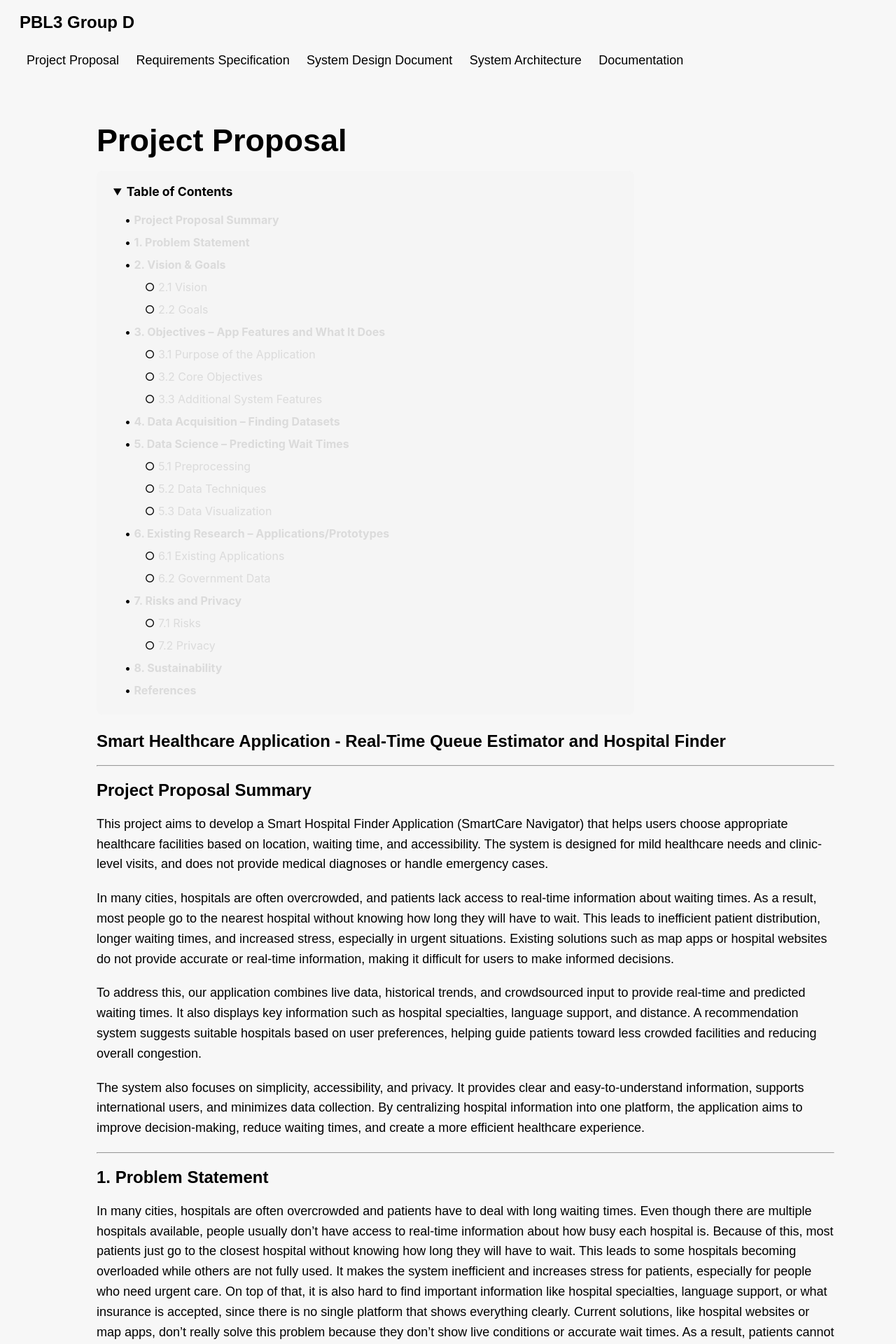
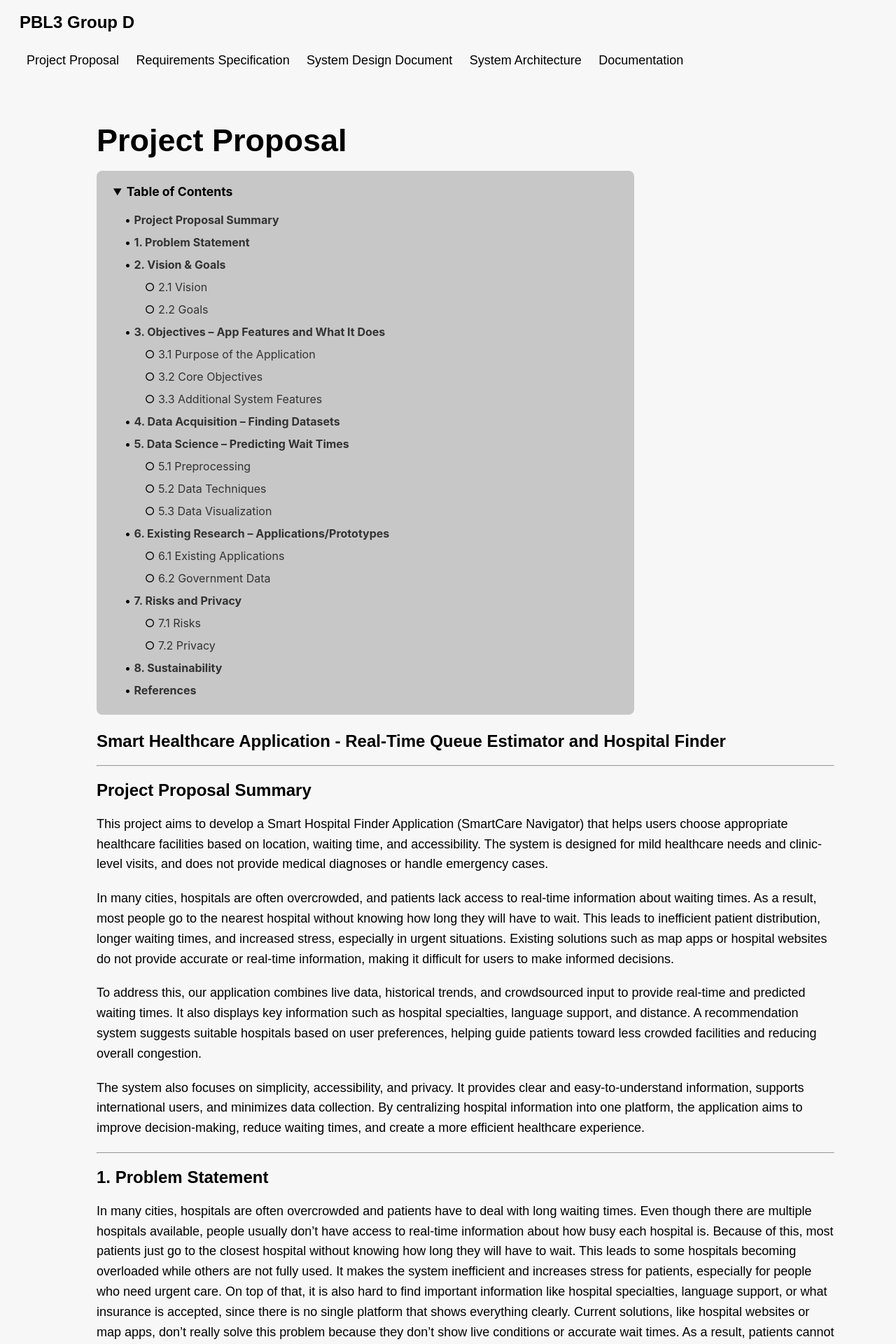
Before and after one commit to daitera1/PBL3-Group-D, a Jekyll site: the page built from _posts/2026-04-28-project-proposal.md, in a window 1280 px wide. Shown: the top 1920 px of the page at 70% size. Built offline with Jekyll 4.4.1, drawn with Linux system fonts in a browser that asks for light colours.

Commit message:
fixed text issues

```diff
--- a/_posts/2026-04-28-project-proposal.md
+++ b/_posts/2026-04-28-project-proposal.md
@@ -7,7 +7,7 @@ permalink: /posts/project-proposal/
 
 <style>
 .toc-link {
-  color: #DBDBDB;
+  color: #333;
   text-decoration: none;
 }
 .toc-link:hover {
@@ -15,7 +15,7 @@ permalink: /posts/project-proposal/
 }
 </style>
 
-<div style="font-family: -apple-system, BlinkMacSystemFont, 'Segoe UI', Roboto, Helvetica, Arial, sans-serif; max-width: 720px; margin: 1.5em 0; background-color: #f5f5f5; border-radius: 8px; padding: 1.2em 1.5em;">
+<div style="font-family: -apple-system, BlinkMacSystemFont, 'Segoe UI', Roboto, Helvetica, Arial, sans-serif; max-width: 720px; margin: 1.5em 0; background-color: #C7C7C7; border-radius: 8px; padding: 1.2em 1.5em;">
 <details open>
 <summary style="font-weight: bold; font-size: 1.1em; cursor: pointer; margin-bottom: 0.8em;">Table of Contents</summary>
 <div style="padding-left: 0.5em; line-height: 2;">
```
Also changed, not shown: 2 other files.
